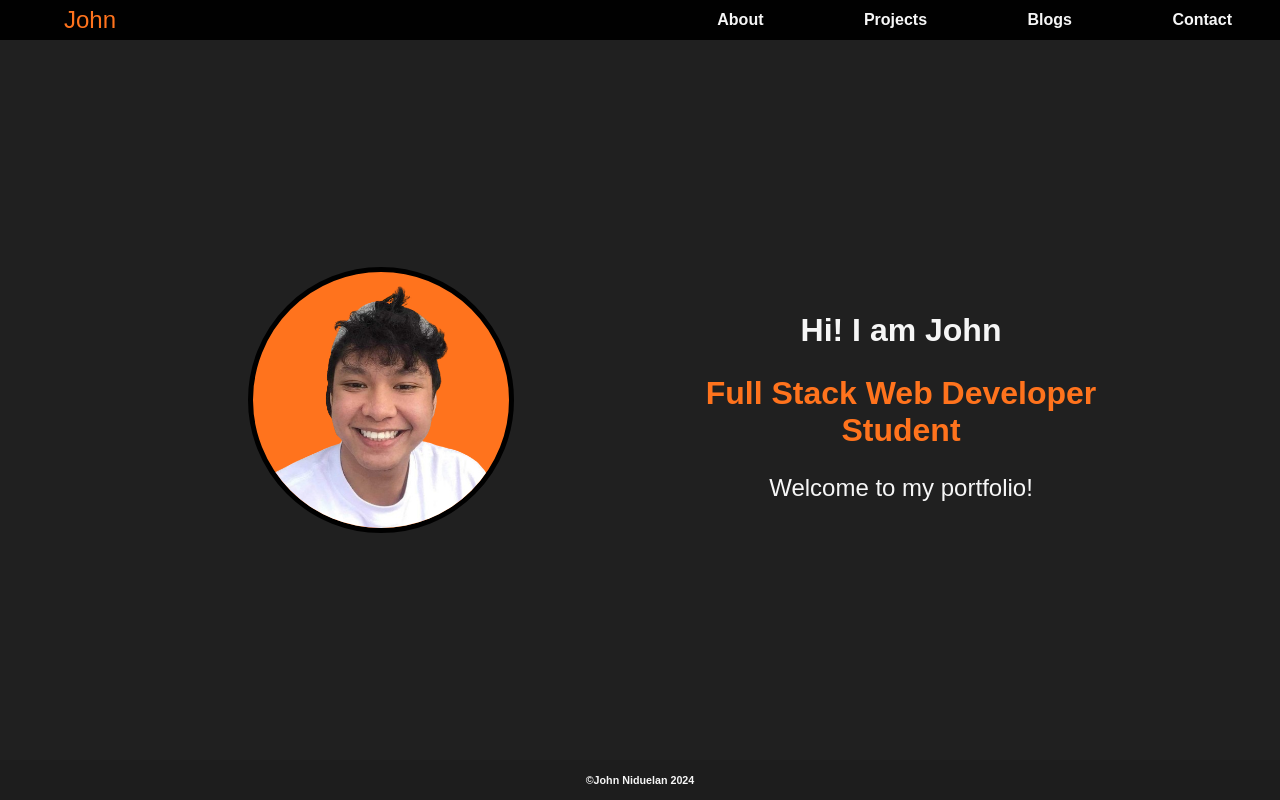
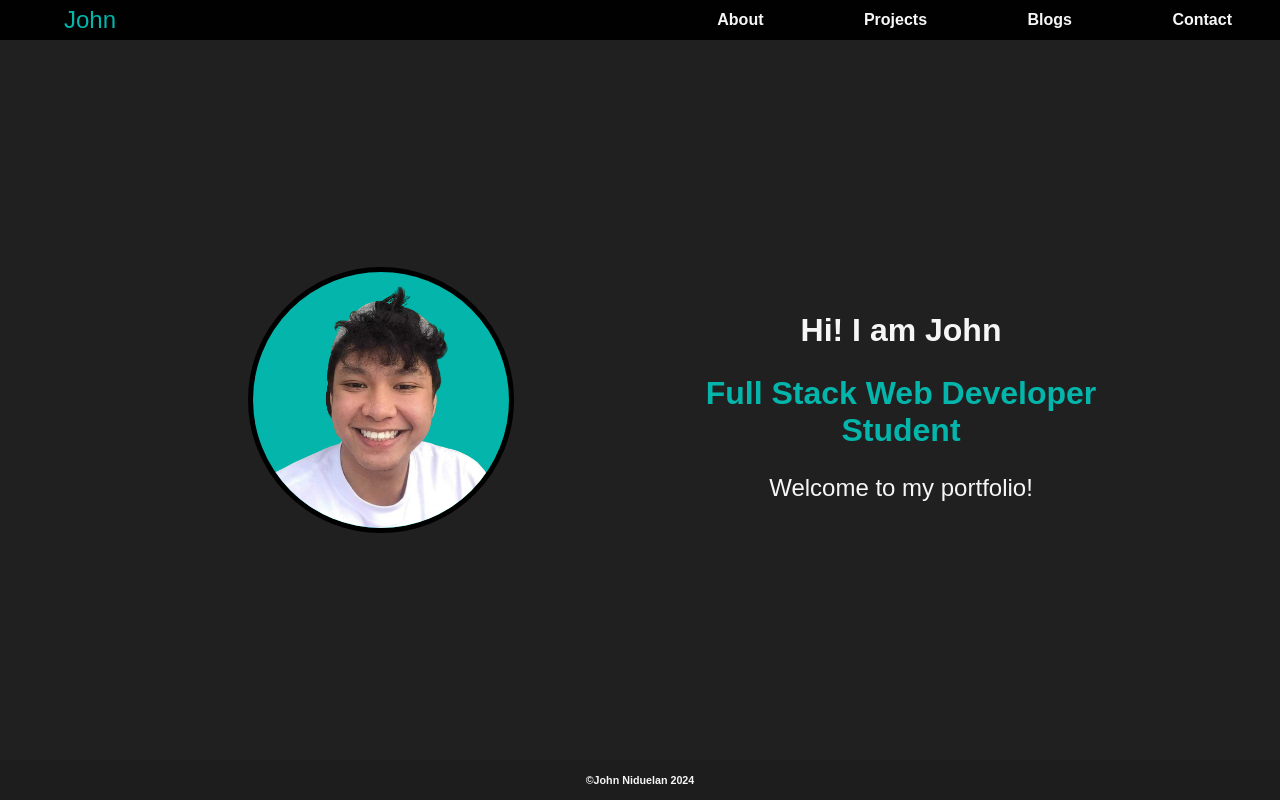
Before and after one commit to JEniduelan/t1a2-portfolio-project-website, a plain HTML site: page index.html in a window 1280 px wide. Drawn offline with Linux system fonts and the light colour scheme.

Commit message:
changed color form orange to light green

```diff
--- a/about.css
+++ b/about.css
@@ -2,7 +2,7 @@
     /* CSS HEX */
   --eerie-black: #202020ff;
   --black: #010101ff;
-  --pumpkin: #FF731Dff;
+  --pumpkin: #03B5AA;
   --gray: #7F7F7Fff;
   --seasalt: rgb(246, 246, 246);
   --night: #111111ff;
--- a/blogpost.css
+++ b/blogpost.css
@@ -2,7 +2,7 @@
     /* CSS HEX */
   --eerie-black: #202020ff;
   --black: #010101ff;
-  --pumpkin: #FF731Dff;
+  --pumpkin: #03B5AA;
   --gray: #7F7F7Fff;
   --seasalt: rgb(246, 246, 246);
   --night: #111111ff;
--- a/blogs.css
+++ b/blogs.css
@@ -2,7 +2,7 @@
     /* CSS HEX */
   --eerie-black: #202020ff;
   --black: #010101ff;
-  --pumpkin: #FF731Dff;
+  --pumpkin: #03B5AA;
   --gray: #7F7F7Fff;
   --seasalt: rgb(246, 246, 246);
   --night: #111111ff;
--- a/contact.css
+++ b/contact.css
@@ -2,7 +2,7 @@
   /* CSS HEX */
   --eerie-black: #202020ff;
   --black: #010101ff;
-  --pumpkin: #ff731dff;
+  --pumpkin: #03B5AA;
   --gray: #7f7f7fff;
   --seasalt: rgb(246, 246, 246);
   --night: #111111ff;
--- a/project.css
+++ b/project.css
@@ -2,7 +2,7 @@
     /* CSS HEX */
   --eerie-black: #202020ff;
   --black: #010101ff;
-  --pumpkin: #FF731Dff;
+  --pumpkin: #03B5AA;
   --gray: #7F7F7Fff;
   --seasalt: rgb(246, 246, 246);
   --night: #111111ff;
--- a/style.css
+++ b/style.css
@@ -1,8 +1,9 @@
 :root {
     /* CSS HEX */
+    #F79824;
   --eerie-black: #202020ff;
   --black: #010101ff;
-  --pumpkin: #FF731Dff;
+  --pumpkin: #03B5AA;
   --gray: #7F7F7Fff;
   --seasalt: rgb(246, 246, 246);
   --night: #111111ff;
```
